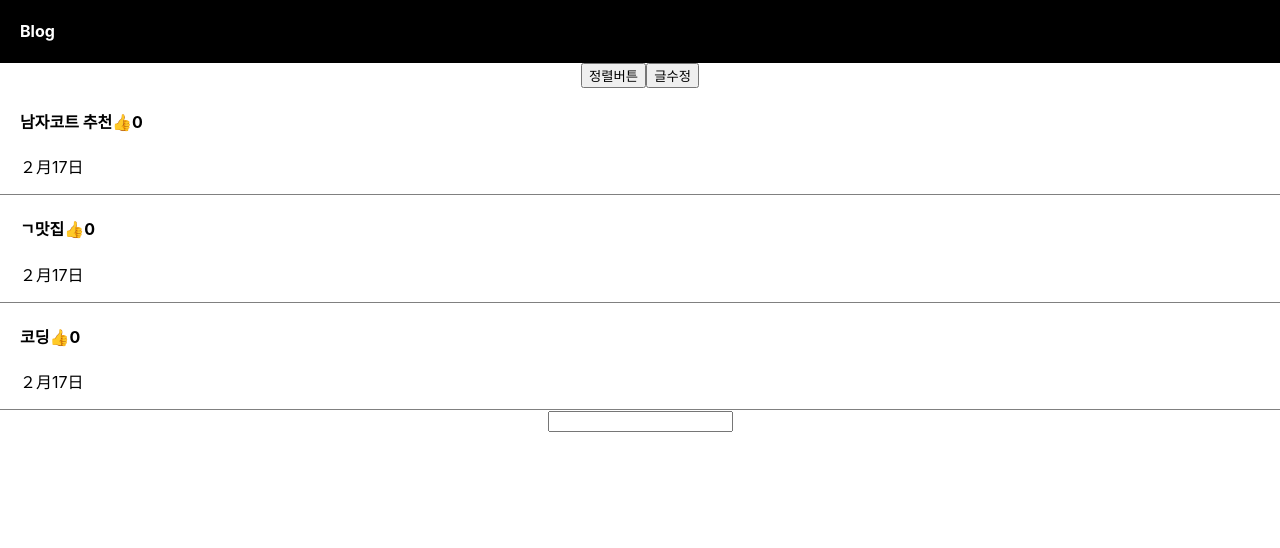
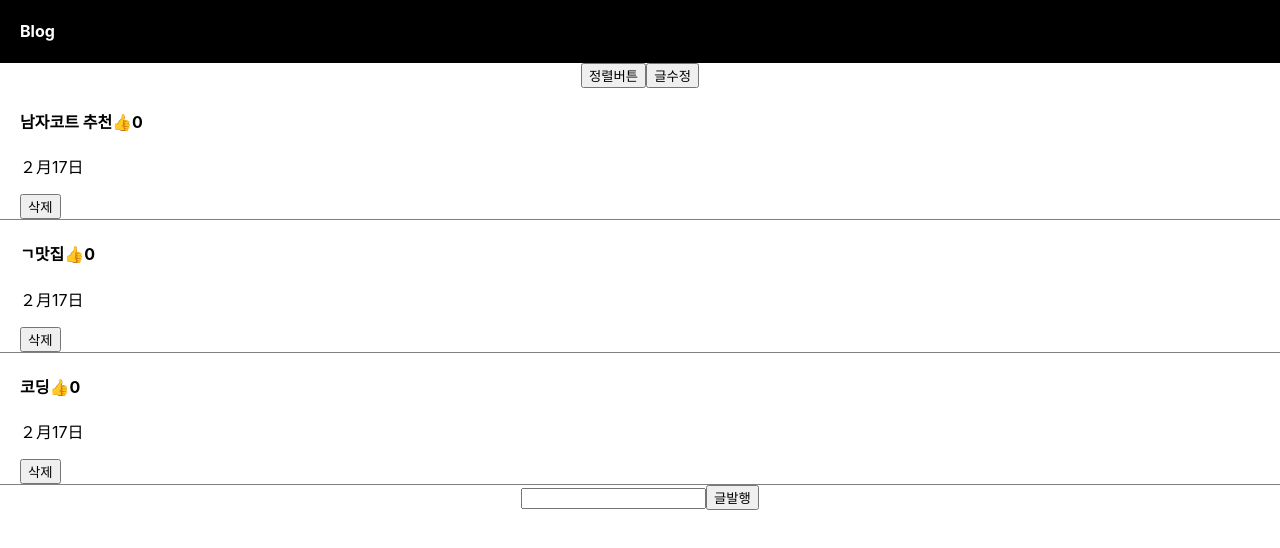
Before and after one commit to 23hh/react-blog, a React (Create React App) app: page / in a window 1280 px wide. Shown: the top 548 px of the page. Built offline with nearby package versions, Linux system fonts and the light colour scheme.

Commit message:
기능 개선

```diff
--- a/src/App.js
+++ b/src/App.js
@@ -94,6 +94,15 @@ function App() {
               {좋아요[i]}
             </h4>
             <p>２月17日</p>
+            <button
+              onClick={() => {
+                let copy = [...글제목];
+                copy.splice(i, 1);
+                글제목변경(copy);
+              }}
+            >
+              삭제
+            </button>
           </div>
         );
       })}
@@ -102,6 +111,16 @@ function App() {
           입력값변경(e.target.value);
         }}
       ></input>
+      <button
+        onClick={() => {
+          let copy = [...글제목];
+          copy.unshift(입력값);
+          글제목변경(copy);
+        }}
+      >
+        글발행
+      </button>
+
       {modal == true ? (
         <Modal title={title} 글제목변경={글제목변경} 글제목={글제목} />
       ) : null}
```
